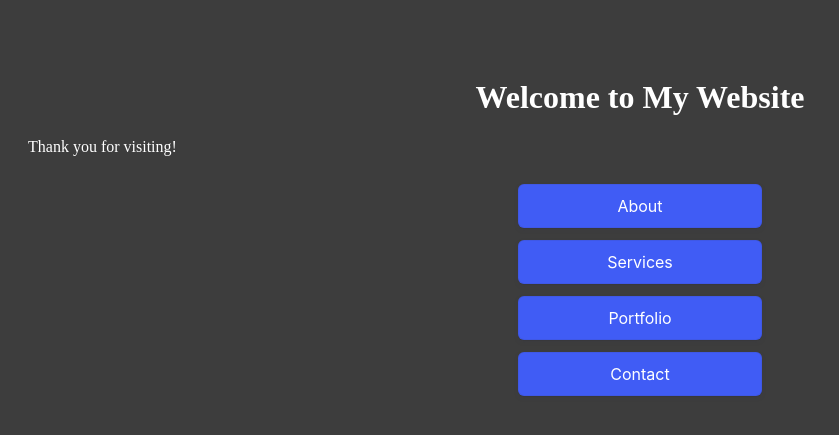
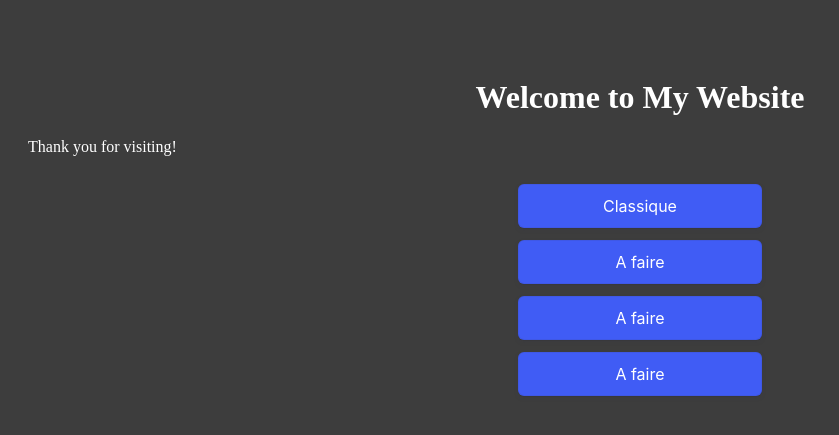
Before and after one commit to Actonis/Polytechdle, a PHP site: page / in a window 1280 px wide. Shown: the top 435 px of the page, without its empty margins (0-839 px from the left). Run offline with PHP 8.4, Linux system fonts and the light colour scheme.

Commit message:
Ajout d'un peu de css et d'une page de jeu

```diff
--- a/css/style.css
+++ b/css/style.css
@@ -51,6 +51,12 @@ h1
   width: 20%;
 }
 
+.boutons:hover {
+  background-color: #4d6bf5;
+  border : 2px solid transparent;
+  transform: scale(1.05);
+}
+
 .boutons:disabled {
   cursor: default;
 }
--- a/index.php
+++ b/index.php
@@ -13,11 +13,10 @@ require_once('include/config.php');
     <h1>Welcome to My Website</h1>
     <p>Thank you for visiting!</p>
     <div class="center">
-        <button class="boutons" onclick="window.location.href = '/about.html';">About</button>
-        <button class="boutons" onclick="window.location.href = '/services.html';">Services</button>
-        <button class="boutons" onclick="window.location.href = '/portfolio.html';">Portfolio</button>
-        <button class="boutons" onclick="window.location.href = '/contact.html';">Contact</button>
+        <button class="boutons" onclick="window.location.href = './guess.html';">Classique</button>
+        <button class="boutons" onclick="window.location.href = '/services.html';">A faire</button>
+        <button class="boutons" onclick="window.location.href = '/portfolio.html';">A faire</button>
+        <button class="boutons" onclick="window.location.href = '/contact.html';">A faire</button>
     </div>
-
 </body>
 </html>
```
Also changed, not shown: guess.html (added, +11 -0 lines).
